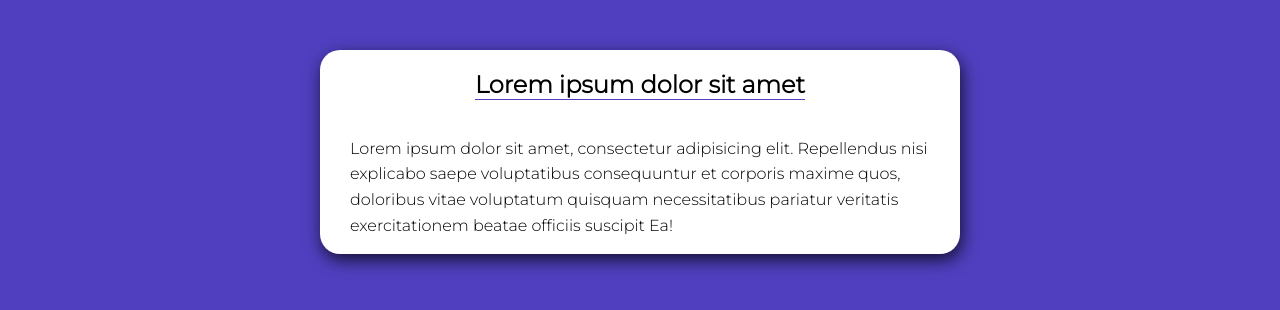
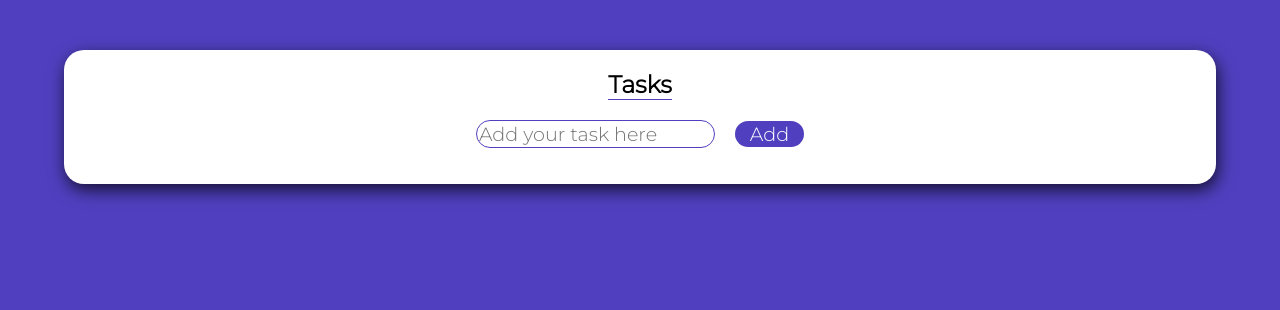
Before and after one commit to luizfelipedasilva678/task-list, a plain HTML site: page index.html in a window 1280 px wide. Drawn offline with Linux system fonts and the light colour scheme.

Commit message:
Adding some new features

```diff
--- a/assets/css/style.css
+++ b/assets/css/style.css
@@ -6,7 +6,9 @@
 * {
     font-family: 'Montserrat', sans-serif;;
     box-sizing: border-box;
-    outline: 0;
+    outline: none;
+    box-shadow: none;
+    border: none;
 }
 
 h1{
@@ -27,7 +29,7 @@ main {
 
 .container {
     position: relative;
-    max-width: 640px;
+    width: 90vw;
     margin: 50px auto;
     display: flex;
     align-items: center;
@@ -39,11 +41,35 @@ main {
     box-shadow: 2px 6px 17px 0px rgba(0,0,0,0.75);
 }
 
+.tasks__control {
+    width: 60%;
+    display: flex;
+    justify-content: center;
+    align-items: center;
+    margin-bottom: 20px;
+}
+
+.tasks__control button {
+    width: 10%;
+    border-radius: 20px;
+    margin-left: 20px;
+    background-color: var(--primary-color);
+    color: var(--white);
+    font-size: 1.2em;
+}
+
+.tasks__control input {
+    border: solid 1px var(--primary-color);
+    border-radius: 20px;
+    font-size: 1.2em;
+}
+
+
+
 .container p{
     line-height: 1.6em;
     margin-left: 30px;
 }
-
 
 form input, form label, form button {
     display: block;
--- a/assets/js/main.js
+++ b/assets/js/main.js
@@ -0,0 +1,13 @@
+(function (){
+    let ul = document.querySelector('.tasks');
+    let input = document.querySelector('.new-task');
+
+    document.addEventListener('click', function (e) {
+
+        if(e.target.className === 'add') {
+            let li = document.createElement('li');
+            li.innerHTML = input.value;
+            ul.appendChild(li);
+        }
+    })
+})();
--- a/index.html
+++ b/index.html
@@ -12,13 +12,15 @@
 <body>
     <main>
         <section class="container">
-            <h1>Lorem ipsum dolor sit amet</h1>
-            <p>
-                Lorem ipsum dolor sit amet, consectetur adipisicing elit.
-                Repellendus nisi explicabo saepe voluptatibus consequuntur et corporis
-                maxime quos, doloribus vitae voluptatum quisquam necessitatibus
-                pariatur veritatis exercitationem beatae officiis suscipit Ea!
-            </p>
+            <h1>Tasks</h1>
+            <div class="tasks__control">
+                <input type="text" placeholder="Add your task here" class="new-task">
+                <button class="add">Add</button>
+            </div>
+            <div class="tasks__show">
+                <ul class="tasks">
+                </ul>
+            </div>
         </section>
     </main>
 
```
